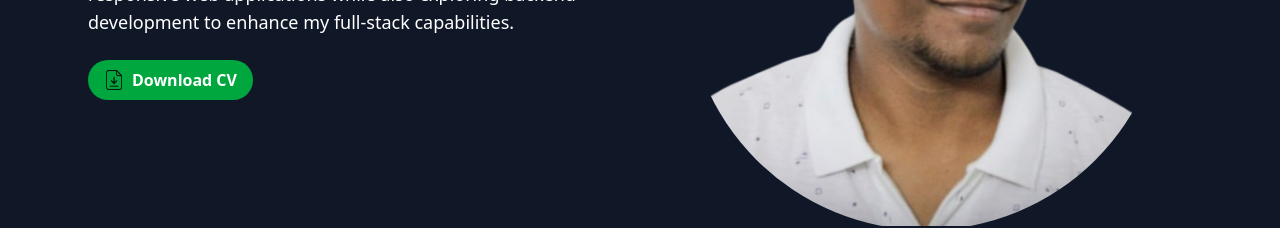
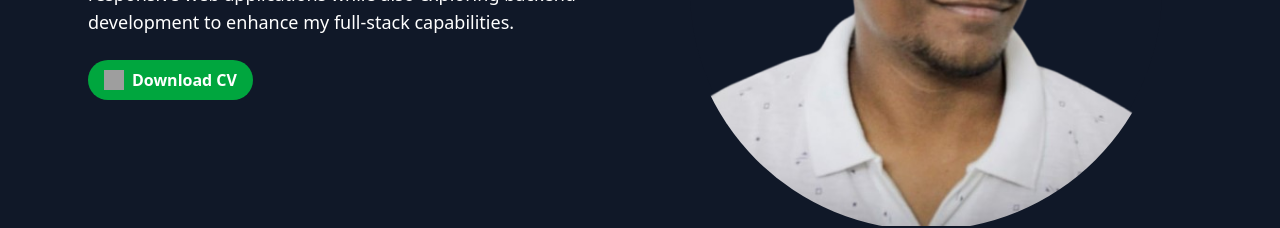
Before and after one commit to VIJAYADASS/Vijayadass-Portfolio, a React (Vite) app: page / in a window 1280 px wide. Shown: the part 450-678 px from the top of the page. Built offline with nearby package versions, Linux system fonts and the light colour scheme; grey boxes are pictures that could not be loaded.

Commit message:
Update Home.jsx

```diff
--- a/src/Components/Home.jsx
+++ b/src/Components/Home.jsx
@@ -18,12 +18,10 @@ const Home = () => {
         </p>
         <button
           className="group mt-6 inline-flex items-center bg-green-600 text-white py-2 px-4 rounded-full font-semibold transition duration-300 hover:bg-transparent hover:text-green-400"
-          onClick={() =>
-            window.open("./src/assets/Vijayadass_Resume", "_blank")
-          }
+          onClick={() => window.open("./assets/Vijayadass_Resume", "_blank")}
         >
           <img
-            src="./src/assets/Download.png"
+            src="./assets/Download.png"
             alt="download"
             className="w-5 h-5 mr-2 transition duration-300 group-hover:filter group-hover:brightness-0 group-hover:invert"
           />
```
